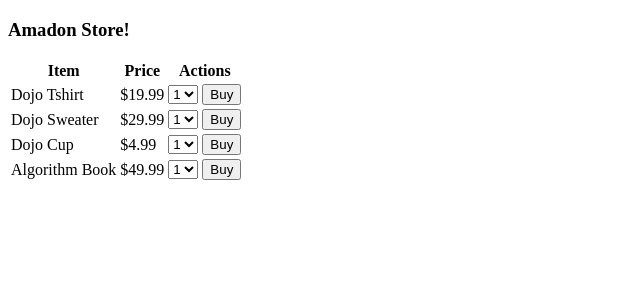
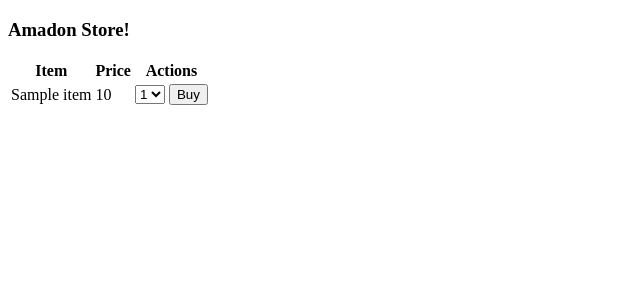
Before and after one commit to py1-10-2017/ryan_yamamoto_py1-10-2017, a Django app: template DJANGO/Amadon/apps/amadon_store/templates/amadon_store/index.html in a window 1280 px wide. Shown: the top 300 px of the page, without its empty margins (0-640 px from the left). Run offline with Django 3.2, Linux system fonts and the light colour scheme; the template is opened without the code that fills it: most values are stand-ins (such as "Sample title", 1, 10 or a date in 2020).

Commit message:
modified Amadon

```diff
--- a/DJANGO/Amadon/apps/amadon_store/templates/amadon_store/index.html
+++ b/DJANGO/Amadon/apps/amadon_store/templates/amadon_store/index.html
@@ -12,70 +12,24 @@
         <th>Price</th>
         <th>Actions</th>
       </tr>
+      {% for item in items %}
       <tr>
-        <td>Dojo Tshirt</td>
-        <td>$19.99</td>
+        <td>{{item.item}}</td>
+        <td>{{item.price}}</td>
         <td>
-          <form action='/amadon/buy' method='post'>
+          <form action='/amadon/buy/{{item.id}}' method='post'>
           {% csrf_token %}
           <select name='quantity'>
             <option>1</option>
             <option>2</option>
             <option>3</option>
           </select>
-          <input type='hidden' name='product_id' value='1' />
+          <input type='hidden' name='item' value='{{item.id}}' />
           <input type="submit" value="Buy">
           </form>
         </td>
       </tr>
-      <tr>
-        <td>Dojo Sweater</td>
-        <td>$29.99</td>
-        <td>
-          <form action='/amadon/buy' method='post'>
-          {% csrf_token %}
-          <select name='quantity'>
-            <option>1</option>
-            <option>2</option>
-            <option>3</option>
-          </select>
-          <input type='hidden' name='product_id' value='2' />
-          <input type="submit" value="Buy">
-          </form>
-        </td>
-      </tr>
-      <tr>
-        <td>Dojo Cup</td>
-        <td>$4.99</td>
-        <td>
-          <form action='/amadon/buy' method='post'>
-          {% csrf_token %}
-          <select name='quantity'>
-            <option>1</option>
-            <option>2</option>
-            <option>3</option>
-          </select>
-          <input type='hidden' name='product_id' value='3' />
-          <input type="submit" value="Buy">
-          </form>
-        </td>
-      </tr>
-      <tr>
-        <td>Algorithm Book</td>
-        <td>$49.99</td>
-        <td>
-          <form action='/amadon/buy' method='post'>
-          {% csrf_token %}
-          <select name='quantity'>
-            <option>1</option>
-            <option>2</option>
-            <option>3</option>
-          </select>
-          <input type='hidden' name='product_id' value='4' />
-          <input type="submit" value="Buy">
-          </form>
-        </td>
-      </tr>
+      {% endfor %}
     <table>
   </body>
 </html>
--- a/DJANGO/Amadon/apps/amadon_store/urls.py
+++ b/DJANGO/Amadon/apps/amadon_store/urls.py
@@ -3,7 +3,7 @@ from . import views
 
 urlpatterns = [
     url(r'^$', views.index),
-    url(r'^amadon/buy$', views.buy),
+    url(r'^amadon/buy/(?P<item_id>\d+)$', views.buy),
     url(r'^amadon/checkout$', views.checkout),
-    # url(r'^reset$', views.reset)
+    url(r'^reset$', views.reset)
 ]
```
Also changed, not shown: DJANGO/Amadon/apps/amadon_store/templates/amadon_store/checkout.html (+4 -4 lines), DJANGO/Amadon/apps/amadon_store/views.py (+82 -25 lines).
